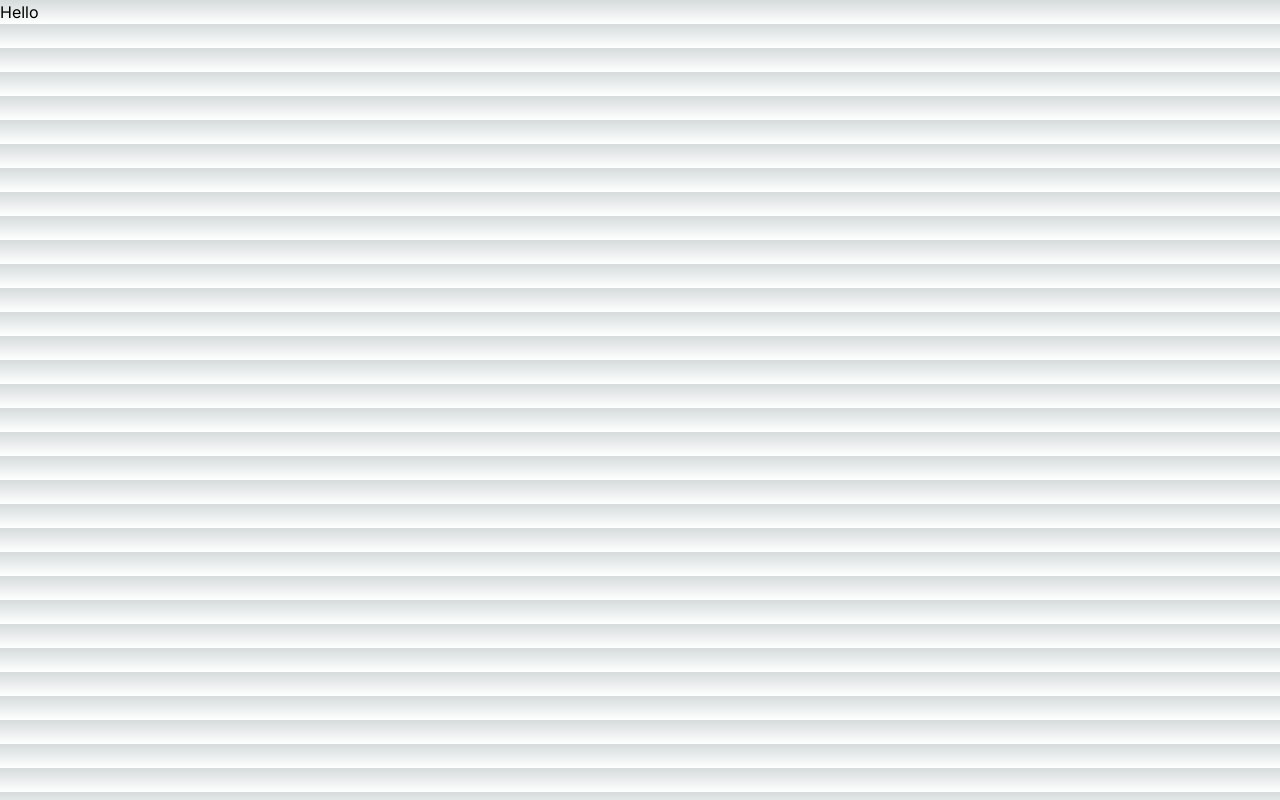
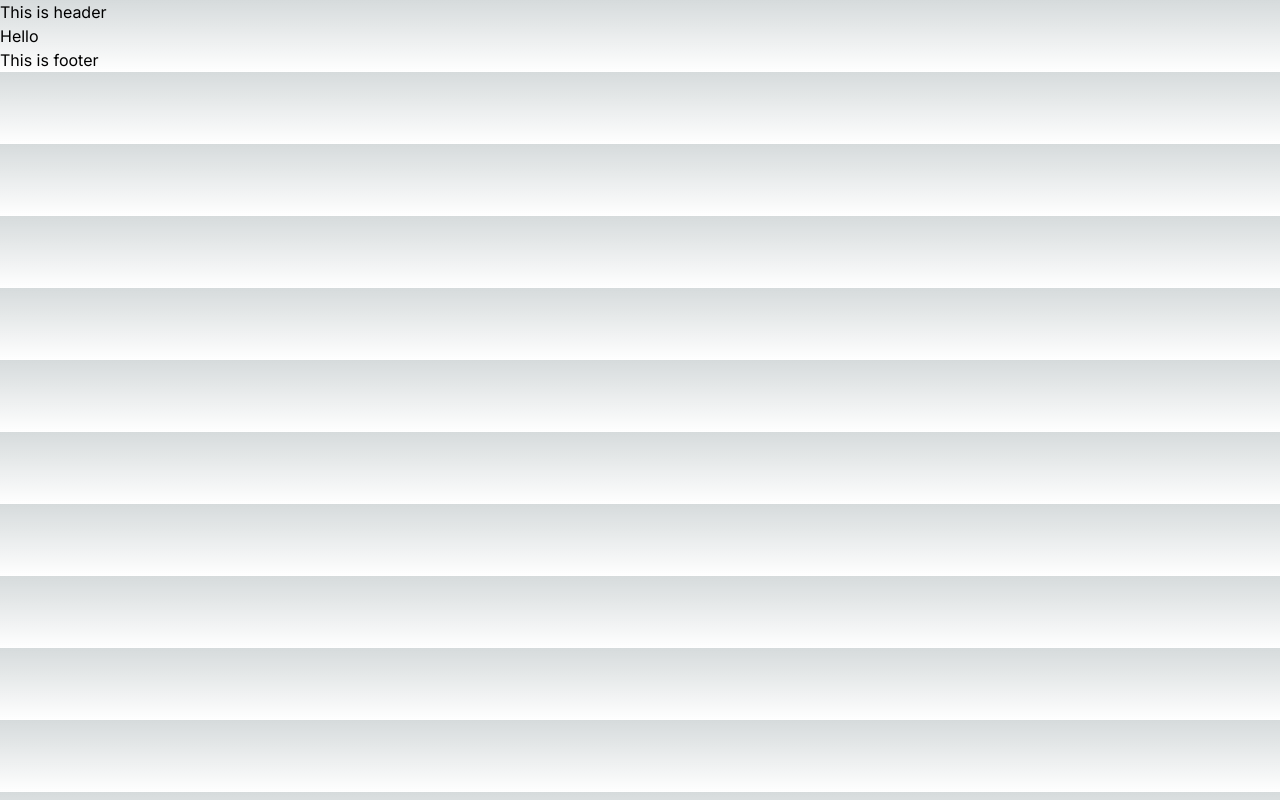
Before and after one commit to anwarhossain1/nextjs-14-prac, a Next.js app: page / in a window 1280 px wide. Built offline with nearby package versions, Linux system fonts and the light colour scheme.

Commit message:
layout and nested layout mechanism added

```diff
--- /dev/null
+++ b/src/app/(auth)/(with-auth)/layout.tsx
@@ -0,0 +1,12 @@
+export default function AuthLayout({
+  children,
+}: Readonly<{
+  children: React.ReactNode;
+}>) {
+  return (
+    <div>
+      <h1>This is auth layout</h1>
+      {children}
+    </div>
+  );
+}
--- a/src/app/layout.tsx
+++ b/src/app/layout.tsx
@@ -16,7 +16,11 @@ export default function RootLayout({
 }>) {
   return (
     <html lang="en">
-      <body className={inter.className}>{children}</body>
+      <body className={inter.className}>
+        <h1>This is header</h1>
+        {children}
+        <h1>This is footer</h1>
+      </body>
     </html>
   );
 }
```
Also changed, not shown: src/app/(auth)/(with-auth)/login/page.tsx (renamed from src/app/(auth)/login/page.tsx), src/app/(auth)/(with-auth)/registration/page.tsx (renamed from src/app/(auth)/registration/page.tsx), 1 other file (tests, documents, lock files or other folders).
